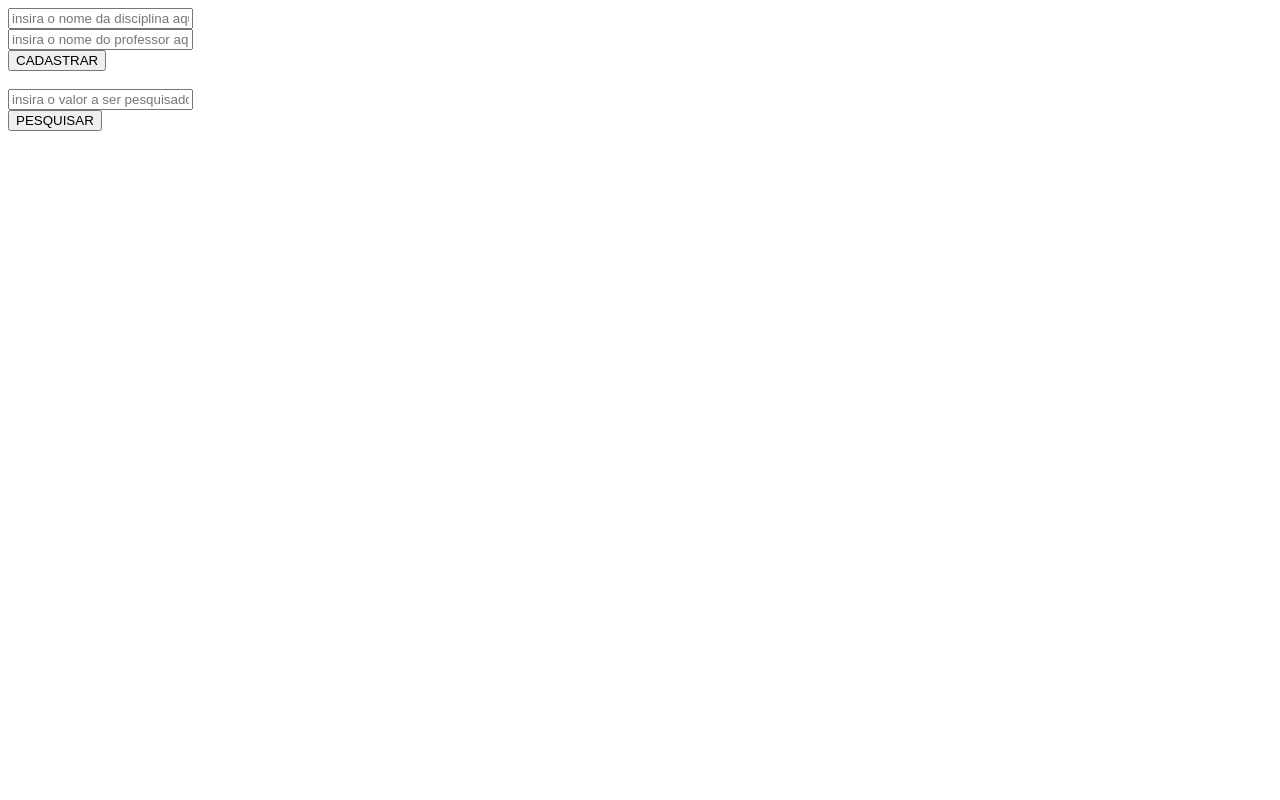
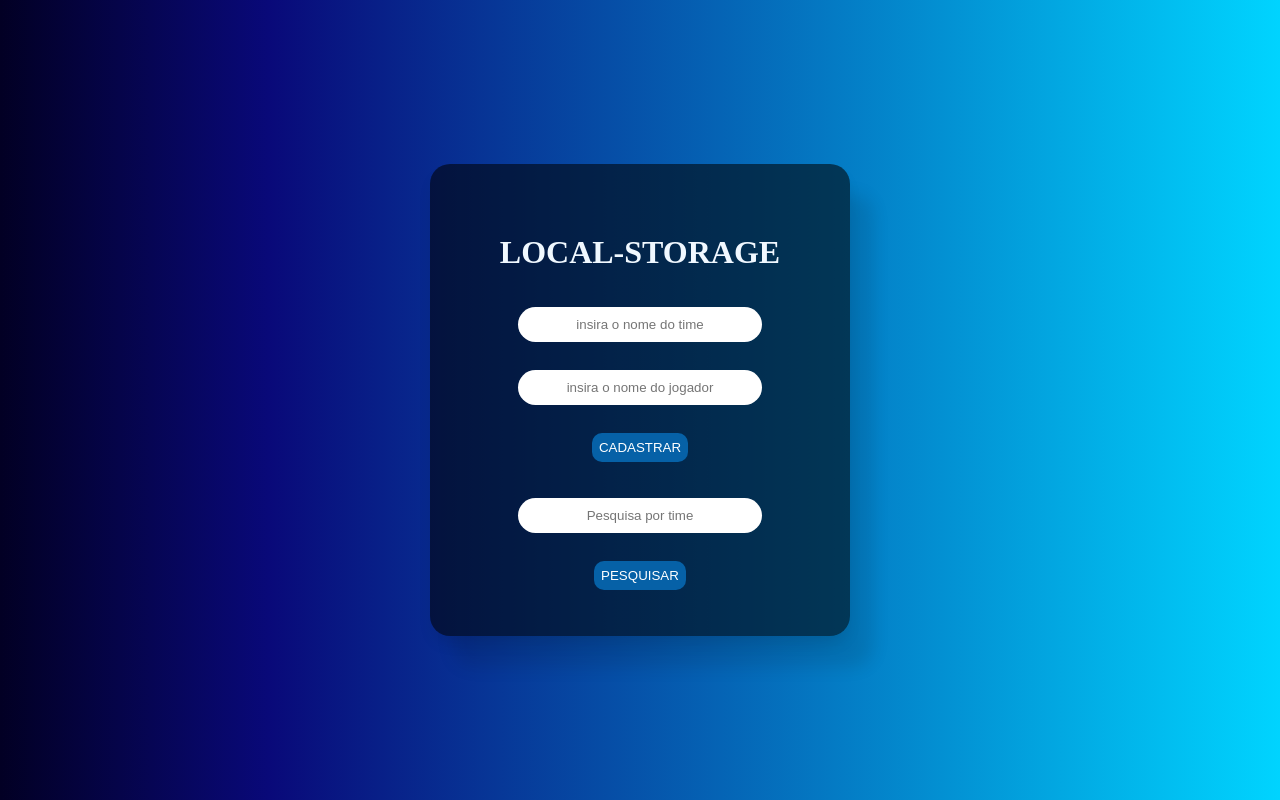
Before and after one commit to Franckingd/LOCAL-STORAGE, a plain HTML site: page LOCAL STORAGE/index.html in a window 1280 px wide. Drawn offline with Linux system fonts and the light colour scheme.

Commit message:
Add files via upload

```diff
--- a/LOCAL STORAGE/index.html
+++ b/LOCAL STORAGE/index.html
@@ -6,17 +6,25 @@
     <meta name="viewport" content="width=device-width, initial-scale=1.0">
     <title>LOCAL STORAGE</title>
     <script src="java.js"></script>
+    <link rel="stylesheet" href="style.css">
 </head>
 <body>
 
-    <input type="text" name="disciplina" id="disciplina" placeholder="insira o nome da disciplina aqui"> <br>
-    <input type="text" name="professor" id="professor" placeholder="insira o nome do professor aqui"> <br>
-    <input type="button" value="CADASTRAR" name="btnCadastrar" id="btnCadastro" onclick="cadastrar()"> <br>
+    <div class="card">
+        <h1 style="color: aliceblue;">LOCAL-STORAGE</h1><br><br>
+        <input class="inputs" type="text" name="time" id="time" placeholder="insira o nome do time"> <br>
+        <input class="inputs" type="text" name="jogador" id="jogador" placeholder="insira o nome do jogador"> <br>
+        <input class="btn" type="button" value="CADASTRAR" name="btnCadastrar" id="btnCadastro" onclick="cadastrar()"> <br>
 
-    <br>
+        <br>
 
-    <input type="text" name="pesquisarchave" id="pesquisar" placeholder="insira o valor a ser pesquisado"> <br>
-    <input type="button" name="search" id="search" value="PESQUISAR" onclick="pesquisar()">
+        <input class="inputs" type="text" name="pesquisarchave" id="pesquisar" placeholder="Pesquisa por time"> <br>
+        <input class="btn" type="button" name="search" id="search" value="PESQUISAR" onclick="pesquisar()">
+
+        <br>
+        <h1 id="msg" style="color: aliceblue;"></h1>
+        <br>
+    </div>
 </body>
 </html>
 
--- a/LOCAL STORAGE/java.js
+++ b/LOCAL STORAGE/java.js
@@ -1,42 +1,24 @@
-    var disciplina
-    var professor
+    var time
+    var jogador
 
 function cadastrar() {
-    disciplina = document.getElementById('disciplina').value
-    professor = document.getElementById('professor').value
+    time = document.getElementById('time').value
+    jogador = document.getElementById('jogador').value
 
-    localStorage.setItem(disciplina, professor)
-    // dessa forma oq vem em primeiro (disciplina) não pode ter repetição pois ele é considerada a chava do localStorage, já o segundo valor (professor) pode ter repetição
+    localStorage.setItem(time, jogador)
+    // dessa forma oq vem em primeiro (time) não pode ter repetição pois ele é considerada a chava do localStorage, já o segundo valor (professor) pode ter repetição
 
-    alert(localStorage.getItem (disciplina))
+    alert(localStorage.getItem (time))
 }
 
 function pesquisar() {
     pesquisa = document.getElementById('pesquisar').value
-
-    alert ("A chave pesquisada é: " + pesquisa + " " + localStorage.getItem(pesquisa))
+    var msg = document.getElementById('msg')
+    var text = "<br>O jogador " + localStorage.getItem(pesquisa) + " é do time " + pesquisa
 
 
+    // alert ("A chave pesquisada é: " + pesquisa + " " + localStorage.getItem(pesquisa))
+    // document.getElementById('msg').innerHTML += "O jogador " + localStorage.getItem(pesquisa) + " é do time " + pesquisa
+    msg.innerHTML += text
+
 }
-
-// var time
-// var jogador
-// var msg = document.getElementById('msg')
-
-// function cadastrar() {
-// time = document.getElementById('time').value
-// jogador = document.getElementById('jogador').value
-
-// localStorage.setItem(time, jogador)
-// // dessa forma oq vem em primeiro (disciplina) não pode ter repetição pois ele é considerada a chava do localStorage, já o segundo valor (professor) pode ter repetição
-
-// alert(localStorage.getItem (time))
-// }
-
-// function pesquisar() {
-// pesquisa = document.getElementById('pesquisar').value
-
-// msg.innerHTML ("A chave pesquisada é: " + pesquisa + " " + localStorage.getItem(pesquisa))
-
-
-// }
--- /dev/null
+++ b/LOCAL STORAGE/style.css
@@ -0,0 +1,53 @@
+*{
+    margin: 0;
+    border: 0;
+}
+
+body{
+    background: rgb(2,0,36);
+    background: linear-gradient(90deg, rgba(2,0,36,1) 0%, rgba(9,9,121,1) 21%, rgba(0,212,255,1) 100%);
+    display: flex;
+    justify-content: center;
+    flex-direction: row;
+    justify-content: space-around;
+    align-items: center;
+    width: 100vw;
+    height: 100vh;
+}
+
+.card{
+    background-color: rgba(0, 0, 0, 0.559);
+    padding: 70px 70px 10px;
+    border-radius: 20px;
+    display: flex;
+    flex-flow: column;
+    align-items: center;
+    justify-content: center;box-shadow: 23px 31px 17px 0px rgba(0,0,0,0.1),0px 10px 15px -3px rgba(0,0,0,0.1);
+
+}
+
+.inputs{
+    width: 80%;
+	margin: 0 auto;
+	padding: 10px;
+	border: none;
+	margin-bottom: 10px;
+	border-radius: 50px;
+    text-align: center;
+}
+
+.btn{
+    background: #0661a7;
+    color: #ffffff;
+    border-radius: 10px;
+    padding: 7px;
+    text-shadow: none;
+}
+
+.btn:hover{
+    background: #042c4a00;
+    color: #ffffff;
+    border-radius: 10px;
+    padding: 7px;
+    text-shadow: none;
+}
```
